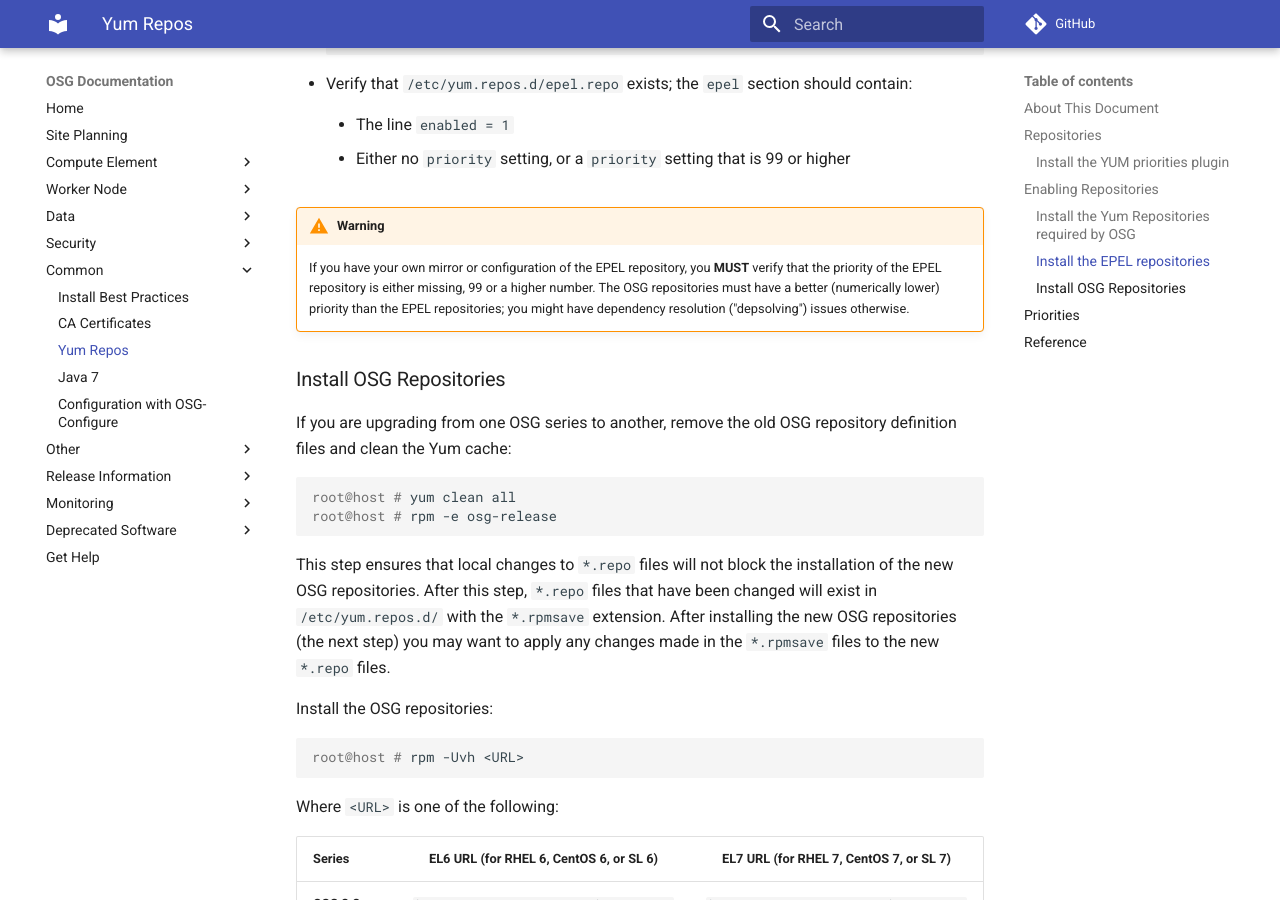
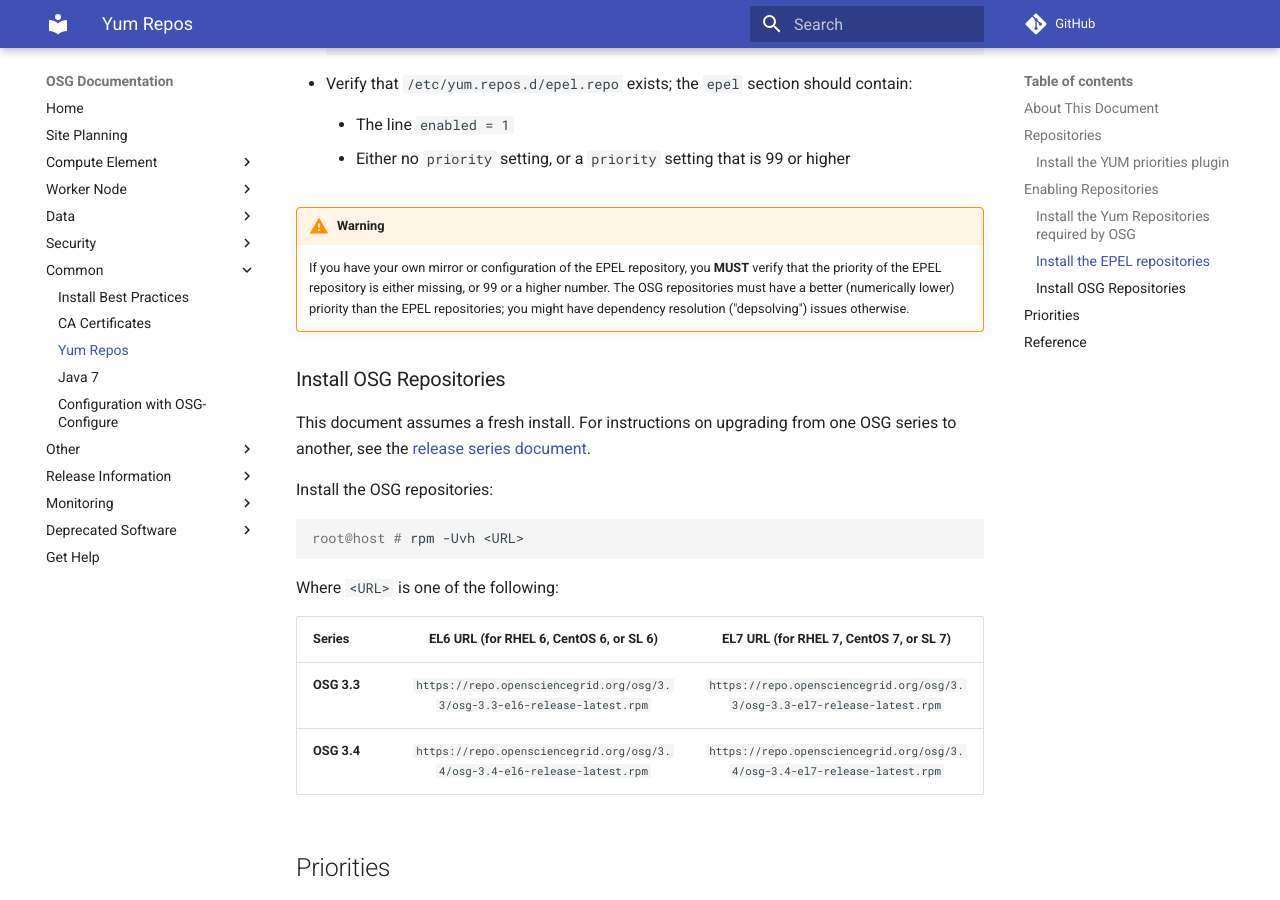
Before and after one commit to osg-htc/docs, an MkDocs documentation site: the page built from docs/common/yum.md, in a window 1280 px wide and 900 px high, scrolled down 1874 px. Built offline with MkDocs 1.6.1 and Material for MkDocs 9.7.7, drawn with Linux system fonts in a browser that asks for light colours; comment, search, counter and statistics services are not loaded; old or Windows-style settings are respelled for this version of MkDocs.

Commit message:
Go to release series page for info on upgrading osg-release (SOFTWARE-3078)

```diff
--- a/docs/common/yum.md
+++ b/docs/common/yum.md
@@ -80,20 +80,15 @@ You must install and enable those first.
     -   Either no `priority` setting, or a `priority` setting that is 99 or higher
 
 !!! warning
-    If you have your own mirror or configuration of the EPEL repository, you **MUST** verify that the priority of the EPEL repository is either missing, 99 or a higher number.
+    If you have your own mirror or configuration of the EPEL repository, you **MUST** verify that the priority of the EPEL repository is either missing, or 99 or a higher number.
     The OSG repositories must have a better (numerically lower) priority than the EPEL repositories;
     you might have dependency resolution ("depsolving") issues otherwise.
 
 
 ### Install OSG Repositories
 
-If you are upgrading from one OSG series to another, remove the old OSG repository definition files and clean the Yum cache:
-
-    :::console
-    root@host # yum clean all
-    root@host # rpm -e osg-release
-
-This step ensures that local changes to `*.repo` files will not block the installation of the new OSG repositories. After this step, `*.repo` files that have been changed will exist in `/etc/yum.repos.d/` with the `*.rpmsave` extension. After installing the new OSG repositories (the next step) you may want to apply any changes made in the `*.rpmsave` files to the new `*.repo` files.
+This document assumes a fresh install.
+For instructions on upgrading from one OSG series to another, see the [release series document](/release/release_series#updating-from-old).
 
 Install the OSG repositories:
 
--- a/docs/release/release_series.md
+++ b/docs/release/release_series.md
@@ -29,6 +29,8 @@ Installing an OSG Release Series
 ================================
 
 See the [yum repositories document](/common/yum) for instructions on installing the OSG repositories.
+
+<a name="updating-from-old"></a>
 
 Updating from OSG 3.1, 3.2, 3.3 to 3.3 or 3.4
 =============================================
```
